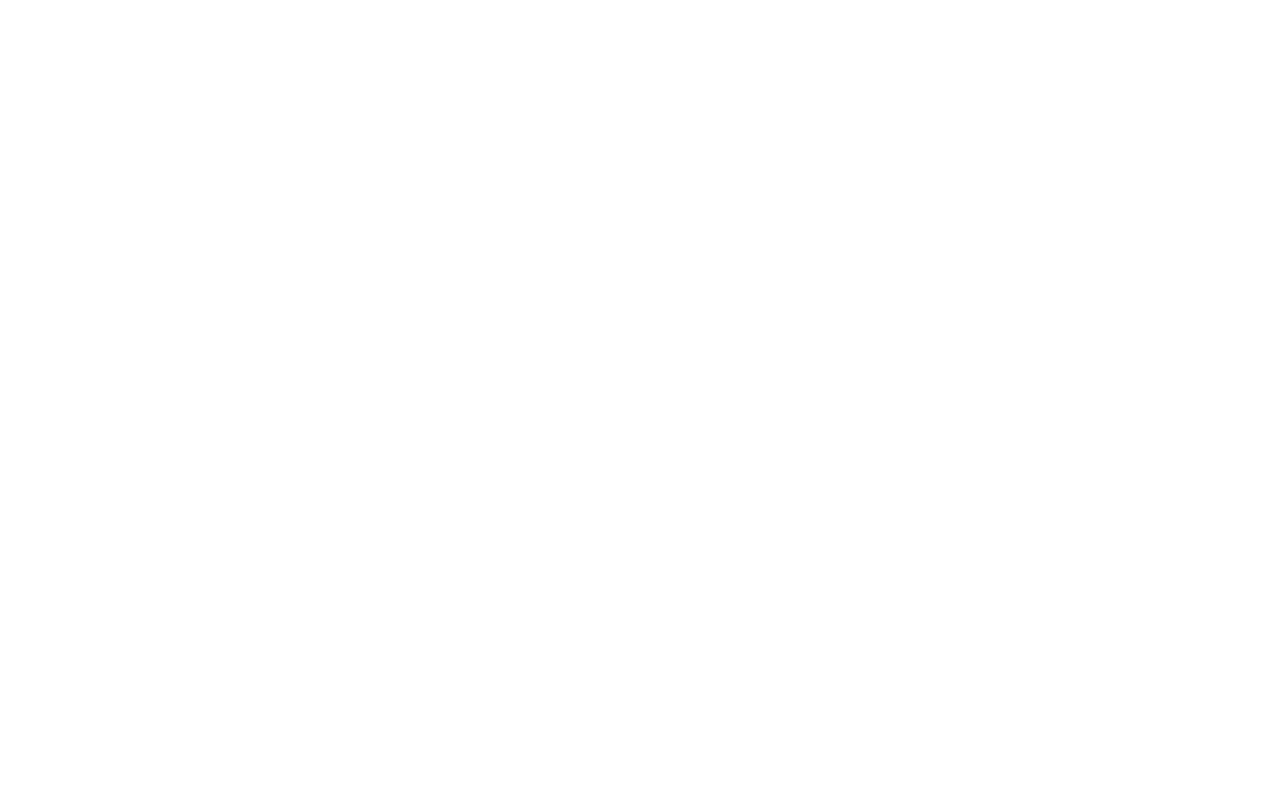
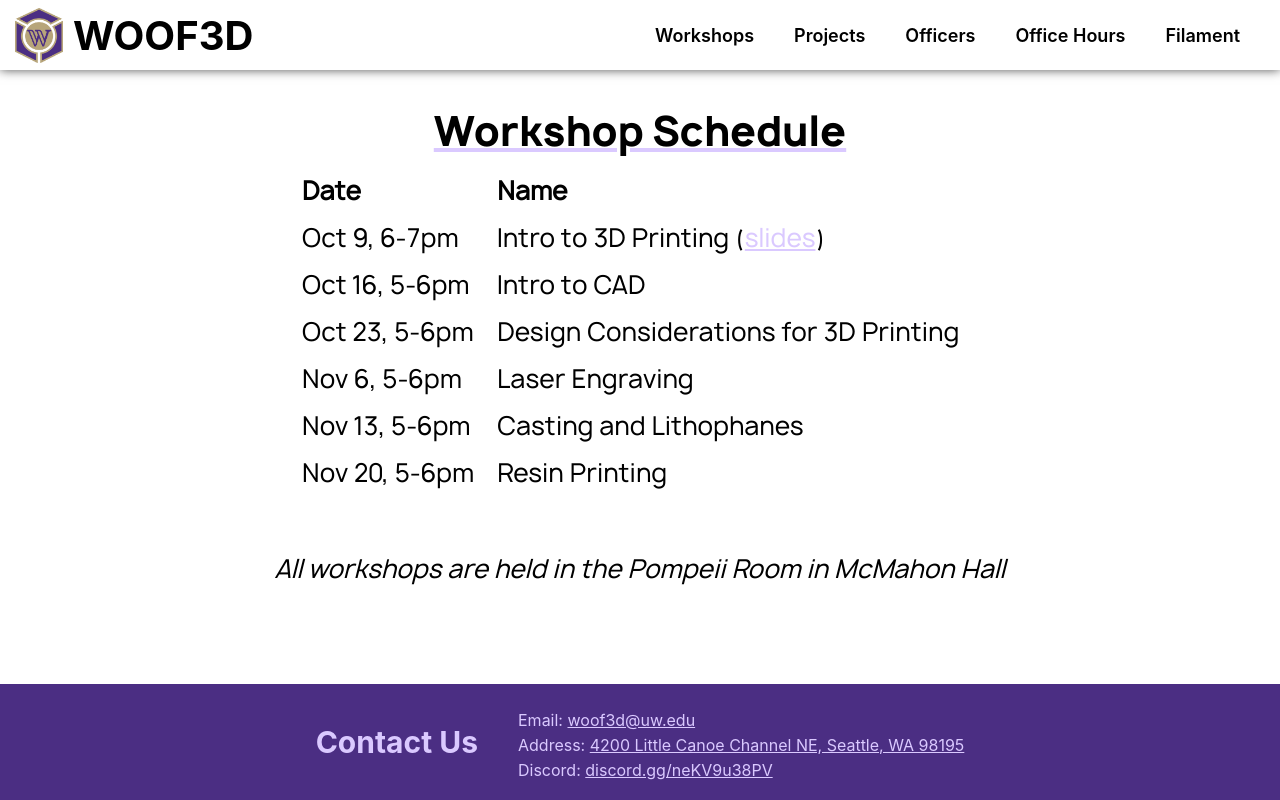
Before and after one commit to woof3dUW/WOOF3D-Website, a React (Create React App) app: page /workshops in a window 1280 px wide. Before the commit this address had no page. Built offline with nearby package versions, Linux system fonts and the light colour scheme.

Commit message:
added a workshop schedule page

```diff
--- a/src/Routes.js
+++ b/src/Routes.js
@@ -6,12 +6,14 @@
 import { FilamentPage } from "./pages/FilamentPage";
 import { ErrorPage } from "./pages/ErrorPage";
 import { IndividualProjectPage } from './pages/IndividualProjectPage';
+import { WorkshopsPage } from "./pages/WorkshopsPage";
 
 export const Routes = () => {
     return (
         <BrowserRouter>
             <Switch>
                 <Route path="/" element={<HomePage/>}/>
+                <Route path="/workshops" element={<WorkshopsPage/>}/>
                 <Route path="/projects" element={<ProjectsPage/>}/>
                 <Route path="/projects/project" element={<IndividualProjectPage/>}/>
                 <Route path="/officers" element={<OfficersPage/>}/>
--- a/src/components/Header.css
+++ b/src/components/Header.css
@@ -43,7 +43,7 @@
     padding: 20px;
 }
 
-@media (max-width: 775px) {
+@media (max-width: 900px) {
     .Navbar {
         display: none;
     }
--- a/src/components/Header.js
+++ b/src/components/Header.js
@@ -8,6 +8,7 @@
         <header className="Header">
             <Link className="HeaderText" to="/"><div className="HomeButton"><img className="HeaderImg" src={logo} alt="WOOF3D Logo"/>WOOF3D</div></Link>
             <div className="Navbar">
+                <Link className="NavItem" to="/workshops">Workshops</Link>
                 <Link className="NavItem" to="/projects">Projects</Link>
                 <Link className="NavItem" to="/officers">Officers</Link>
                 <Link className="NavItem" to="/officehours">Office Hours</Link>
--- a/src/components/Sidebar.css
+++ b/src/components/Sidebar.css
@@ -32,7 +32,7 @@
     font-size: 27px;
 }
 
-@media (max-width: 775px) {
+@media (max-width: 900px) {
     .ThreeBars {
         display: block;
     }
--- a/src/components/Sidebar.js
+++ b/src/components/Sidebar.js
@@ -10,6 +10,7 @@
             <div className="Dim" style={visible ? {opacity: "75%", display: "block"} : {width: "0px", display: "none"}}></div>
             <div className="Sidebar" style={visible ? {width: "75%"} : {width: "0px"}}>
                 <div className="Close" onClick={() => setVisible(false)}>&times;</div>
+                <Link className="SideNavItem" to="/workshops">Workshops</Link>
                 <Link className="SideNavItem" to="/projects">Projects</Link>
                 <Link className="SideNavItem" to="/officers">Officers</Link>
                 <Link className="SideNavItem" to="/officehours">Office Hours</Link>
--- a/src/pages/Page.css
+++ b/src/pages/Page.css
@@ -225,3 +225,7 @@
     aspect-ratio: 6 / 5;
     margin-top: 10px;
 }
+
+.Data {
+    padding-right: 20px;
+}
--- /dev/null
+++ b/src/pages/WorkshopsPage.js
@@ -0,0 +1,69 @@
+import { Header } from "../components/Header";
+import { Footer } from "../components/Footer";
+import "./Page.css";
+
+export const WorkshopsPage = () => {
+    function scrollToTop() {
+        window.scrollTo(0,0);
+    }
+
+    const list = [
+        {
+            name: "Intro to 3D Printing",
+            date: "Oct 9, 6-7pm",
+            link: "https://docs.google.com/presentation/d/1uMVHTSTMhlI5dFhTHnME7oqV5RpubpNKpriMSyN_DPQ/edit#slide=id.g2b4e4f69af7_0_3160"
+        },
+        {
+            name: "Intro to CAD",
+            date: "Oct 16, 5-6pm",
+            link: ""
+        },
+        {
+            name: "Design Considerations for 3D Printing",
+            date: "Oct 23, 5-6pm",
+            link: ""
+        },
+        {
+            name: "Laser Engraving",
+            date: "Nov 6, 5-6pm",
+            link: ""
+        },
+        {
+            name: "Casting and Lithophanes",
+            date: "Nov 13, 5-6pm",
+            link: ""
+        },
+        {
+            name: "Resin Printing",
+            date: "Nov 20, 5-6pm",
+            link: ""
+        },
+    ]
+
+    return (
+        <div className="Container">
+            <Header/>
+            <main className="MainContent">
+                <h1 className="Head Center">Workshop Schedule</h1>
+                <div style={{width:"100%", display: "flex", alignItems: "center", justifyContent: "center", flexDirection: "column"}}>
+                    <table>
+                        <tr className="Text">
+                            <th>Date</th>
+                            <th>Name</th>
+                        </tr>
+                        {list.map((workshop) => (
+                            <tr className="Text">
+                                <td className="Data">{workshop.date}</td>
+                                <td className="Data">{workshop.name} {workshop.link === "" ? "" : <a>(<a href={workshop.link} className="Link" target="_blank" rel="noreferrer noopener">slides</a>)</a>}</td>
+                            </tr>
+                        ))}
+                    </table>
+                </div>
+                <div className="Section">
+                    <p className="Text Center"><i>All workshops are held in the Pompeii Room in McMahon Hall</i></p>
+                </div>
+            </main>
+            <Footer/>
+        </div>
+    )
+}
```
